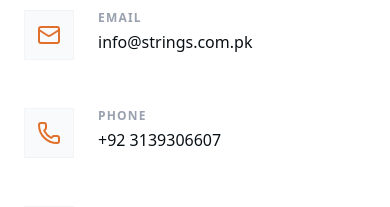
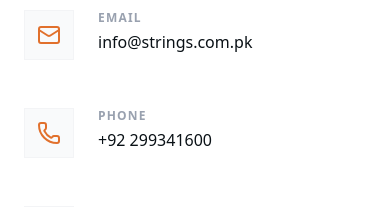
Before and after one commit to imranahmad537/strings, a Next.js app: page /contact in a window 390 px wide. Shown: the part 1720-1927 px from the top of the page. Built offline with nearby package versions, Linux system fonts and the light colour scheme.

Commit message:
Phone number changed

```diff
--- a/app/contact/page.tsx
+++ b/app/contact/page.tsx
@@ -160,7 +160,7 @@
                                 </div>
                                 <div>
                                     <h4 className="font-bold text-gray-400 text-xs uppercase tracking-widest mb-1">Phone</h4>
-                                    <p className="text-[#0A1116] font-medium">+92 3139306607</p>
+                                    <p className="text-[#0A1116] font-medium">+92 299341600</p>
                                 </div>
                             </div>
 
```
